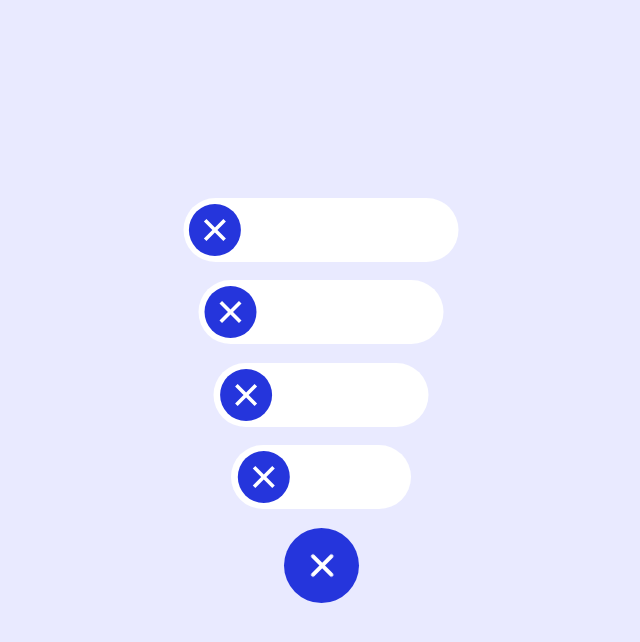
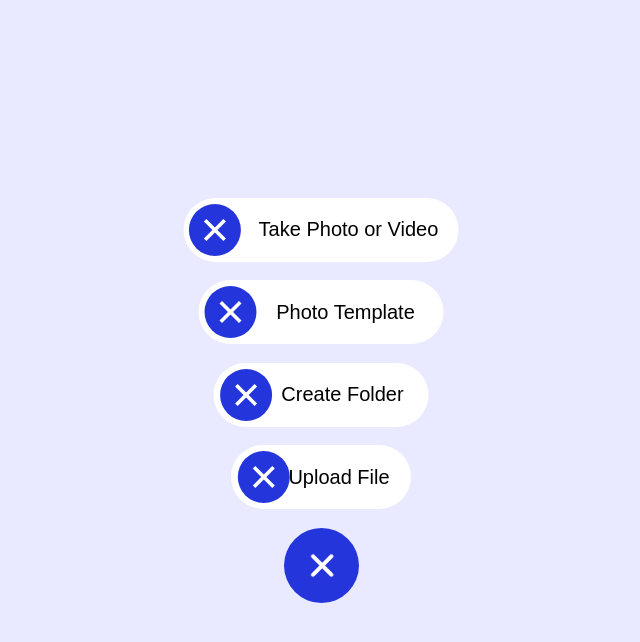
Before and after one commit to dshubhamprdxn/micro-interactions, a website: page media-button.html in a window 1280 px wide. Both pictures are taken after a click on the button 640 px from the left and 565 px from the top of the page. Shown: the whole page, without its empty margins (319-959 px from the left). Drawn offline with nearby package versions, Linux system fonts and the light colour scheme.

Commit message:
fix: li's width

```diff
--- a/assets/js/media-button.js
+++ b/assets/js/media-button.js
@@ -23,7 +23,7 @@ const l4Common = {
     display: 'flex',
     alignItems: 'center',
     justifyContent: 'center',
-    background: 'rgba(255,255,255,0)',
+    background: 'rgba(255,255,255,0.1)',
     width: '62px',
 };
 
@@ -46,30 +46,22 @@ t1.fromTo('.btn', { rotation: 0}, { rotation: 315, duration: 1.5, ease: "power4.
 .fromTo(l1Svg, { opacity: 0, scale: 0},{ opacity: 1, scale: 1 }, "-=0.2s")
 // .fromTo(l1SvgContainer, { width: '0',height: '64px' },{ width: '180px',height: '64px' })
 .fromTo(l1SvgContainer, svgCommon,{ xPercent: -160, duration: 0.20 }, "-=0.15s")
-.fromTo(l2SvgContainer, svgCommon,{ xPercent: -195, duration: 0.30 }, "-=0.25s")
-.fromTo(l3SvgContainer, svgCommon,{ xPercent: -225, duration: 0.35 }, "-=0.35s")
-.fromTo(l4SvgContainer, svgCommon,{ xPercent: -255, duration: 0.40 }, "-=0.45s") // same
+.fromTo(l2SvgContainer, svgCommon,{ xPercent: -195, duration: 0.30 }, "-=0.20s")
+.fromTo(l3SvgContainer, svgCommon,{ xPercent: -225, duration: 0.35 }, "-=0.25s")
+.fromTo(l4SvgContainer, svgCommon,{ xPercent: -255, duration: 0.40 }, "-=0.30s") // same
 
 .fromTo(l1, l4Common,{ width: '180px',height: '64px',background: 'rgba(255,255,255, 1)',
-duration: 0.10}, "-=0.25s")
+duration: 0.20}, "-=0.45s")
 .fromTo(l2, l4Common,{ width: '215px',height: '64px',background: 'rgba(255,255,255, 1)',
-duration: 0.15}, "-=0.45s")
+duration: 0.25}, "-=0.40s")
 .fromTo(l3, l4Common,{ width: '245px',height: '64px',background: 'rgba(255,255,255, 1)',
-duration: 0.20}, "-=0.35s")
+duration: 0.30}, "-=0.35s")
 .fromTo(l4, l4Common,{ width: '275px',height: '64px',background: 'rgba(255,255,255, 1)',
-duration: 0.35}, "-=0.25s")
-// .fromTo(l2, l4Common,{ width: '210px' }, "-=.5s")
+duration: 0.40}, "-=0.30s")
 
-
-// .fromTo(l3, l4Common,{ width: '240px' }, "-=.5s")
-
-// .fromTo(l4, l4Common,{ width: '270px' }, "-=.5s") //40 difference
-
-
-
-// .fromTo('.text', {
-//     opacity: 0, width: '100%'
-// },{ opacity: 1,width: '100%', xPercent: 10 }, "-=0.5s")
+.fromTo(`.text`, {
+    opacity: 0, width: '100%'
+},{ opacity: 1,width: '100%', xPercent: 10 }, "-=0.5s")
 
 t1.pause();
 btn.addEventListener('click', () => {
--- a/assets/sass/media-button.scss
+++ b/assets/sass/media-button.scss
@@ -51,6 +51,7 @@ body {
                 width: 0;
                 height: 64px;
                 color: #000;
+                font-size: 20px;
                 opacity: 0;
                 display: flex;
                 justify-content: center;
--- a/media-button.html
+++ b/media-button.html
@@ -40,7 +40,7 @@
                     <path d="M23 3.541L20.459 1l-8.457 8.462L3.541 1 1 3.541l8.462 8.461L1 20.459 3.541 23l8.461-8.461L20.459 23 23 20.459l-8.461-8.457z"></path>
                   </svg>
                 </div>
-                <div class="text"><span>Photo Template</span></div>
+                <div class="text"><span>Create Folder</span></div>
                 </li>
               <li>
                 <div class="svg-container">
@@ -49,7 +49,7 @@
                     <path d="M23 3.541L20.459 1l-8.457 8.462L3.541 1 1 3.541l8.462 8.461L1 20.459 3.541 23l8.461-8.461L20.459 23 23 20.459l-8.461-8.457z"></path>
                   </svg>
                 </div>
-                <div class="text"><span>Create Folder</span></div>
+                <div class="text"><span>Photo Template</span></div>
               </li>
               <li>
                 <div class="svg-container">
@@ -58,7 +58,7 @@
                     <path d="M23 3.541L20.459 1l-8.457 8.462L3.541 1 1 3.541l8.462 8.461L1 20.459 3.541 23l8.461-8.461L20.459 23 23 20.459l-8.461-8.457z"></path>
                   </svg>
                 </div>
-                <div class="text"><span>Take photo or video</span></div>
+                <div class="text"><span>Take Photo or Video</span></div>
               </li>
             </ul>
           </div>
```
Also changed, not shown: assets/css/media-button.css.
